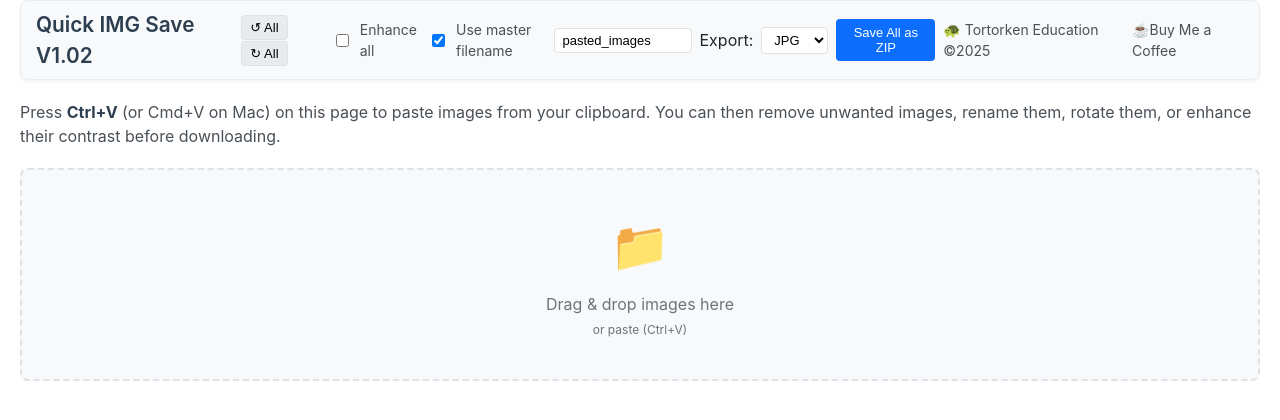
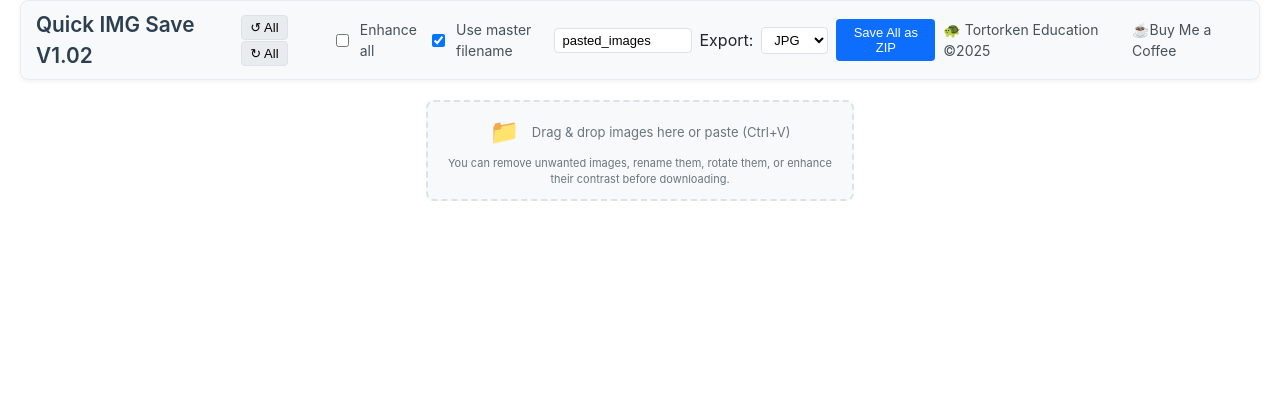
Before and after one commit to beatsaway/quickimgsave, a plain HTML site: page quickimgsave_v1_02/index.html in a window 1280 px wide. Drawn offline with nearby package versions, Linux system fonts and the light colour scheme.

Commit message:
Update index.html

```diff
--- a/quickimgsave_v1_02/index.html
+++ b/quickimgsave_v1_02/index.html
@@ -242,11 +242,14 @@
     .drop-zone {
       border: 2px dashed #dee2e6;
       border-radius: 8px;
-      padding: 40px;
+      padding: 12px;
       text-align: center;
       background-color: #f8f9fa;
       margin: 20px 0;
       transition: all 0.3s ease;
+      max-width: 400px;
+      margin-left: auto;
+      margin-right: auto;
     }
     .drop-zone.dragover {
       border-color: #0d6efd;
@@ -255,11 +258,23 @@
     .drop-zone p {
       margin: 0;
       color: #6c757d;
+      font-size: 13px;
+      line-height: 1.4;
+      display: inline-block;
+      vertical-align: middle;
     }
     .drop-zone .drop-icon {
-      font-size: 48px;
+      font-size: 24px;
       color: #6c757d;
-      margin-bottom: 10px;
+      margin-right: 8px;
+      display: inline-block;
+      vertical-align: middle;
+    }
+    .drop-zone .instructions {
+      margin-top: 6px;
+      font-size: 11px;
+      color: #6c757d;
+      line-height: 1.4;
     }
   </style>
 </head>
@@ -295,16 +310,12 @@
     </div>
   </div>
 
-  <p>
-    Press <strong>Ctrl+V</strong> (or Cmd+V on Mac) on this page to paste images
-    from your clipboard. You can then remove unwanted images, rename them, rotate them,
-    or enhance their contrast before downloading.
-  </p>
-
   <div class="drop-zone" id="dropZone">
     <div class="drop-icon">📁</div>
-    <p>Drag & drop images here</p>
-    <p style="font-size: 12px; margin-top: 5px;">or paste (Ctrl+V)</p>
+    <p>Drag & drop images here or paste (Ctrl+V)</p>
+    <div class="instructions">
+      You can remove unwanted images, rename them, rotate them, or enhance their contrast before downloading.
+    </div>
   </div>
 
   <!-- Container for pasted images -->
```
